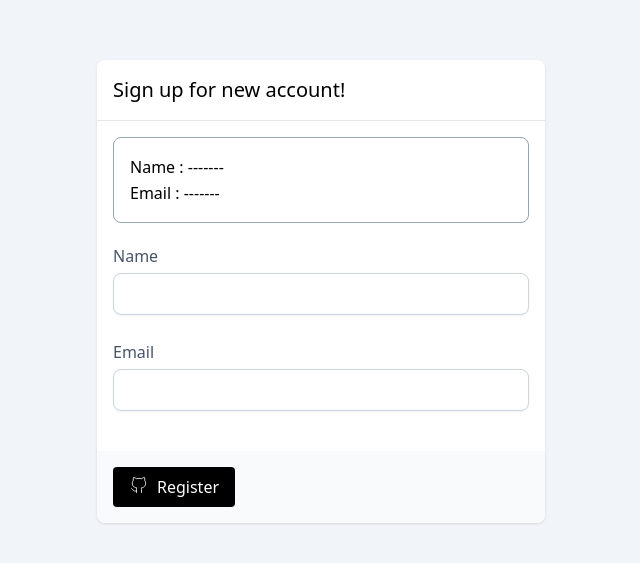
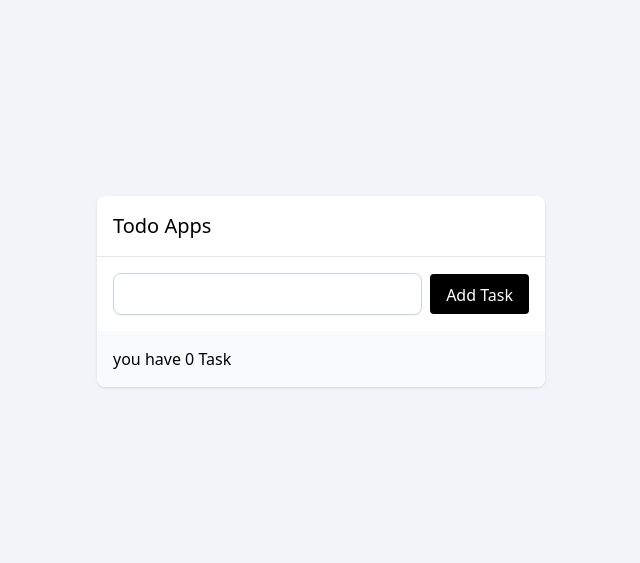
Before and after one commit to ilhamnopi/test-react-js, a React (Vite) app: page / in a window 1280 px wide. Shown: the part 109-672 px from the top of the page, without its empty margins (319-959 px from the left). Built offline with nearby package versions, Linux system fonts and the light colour scheme.

Commit message:
test-reactjs-09

```diff
--- a/src/App.jsx
+++ b/src/App.jsx
@@ -1,56 +1,7 @@
-import { IconBrandGithub } from "@tabler/icons";
-import Label from "./components/Label";
-import Input from "./components/input";
-import Button from "./components/Button";
-import Card from "./components/Card";
 import PlaceContentCenter from "./components/PlaceContentCenter";
-import { useState } from "react";
-
+import Todo from "./components/Todo";
 function App() {
-  const [form, setForm] = useState({
-    name: "",
-    email: "",
-  });
-  const onChange = (event) => {
-    setForm({ ...form, [event.target.name]: event.target.value });
-  };
-
-  const submit = (event) => {
-    event.preventDefault();
-    console.log(form);
-  };
-  return (
-    <PlaceContentCenter>
-      <form action="" onSubmit={submit}>
-        <Card>
-          <Card.Title>Sign up for new account!</Card.Title>
-          <Card.Body>
-            <div className="mb-5 border border-slate-400 rounded-lg  p-4">
-              <p>Name : {form.name || "-------"}</p>
-              <p>Email : {form.email || "-------"}</p>
-            </div>
-            <div className="mb-6">
-              <Label htmlFor="name" value={"Name"}>
-                Name
-              </Label>
-              <Input id={"name"} name={"name"} value={form.name} onChange={onChange} />
-            </div>
-            <div className="mb-6">
-              <Label htmlFor="email" value={"Email"}>
-                Email
-              </Label>
-              <Input type="email" id={"email"} name={"email"} value={form.email} onChange={onChange} />
-            </div>
-          </Card.Body>
-          <Card.Footer>
-            <Button>
-              <IconBrandGithub></IconBrandGithub> Register
-            </Button>
-          </Card.Footer>
-        </Card>
-      </form>
-    </PlaceContentCenter>
-  );
+  return <Todo></Todo>;
 }
 
 export default App;
--- a/src/components/Button.jsx
+++ b/src/components/Button.jsx
@@ -2,7 +2,7 @@
 export default function Button(props) {
   const { className = "bg-black hover:bg-slate-900", text, children, type = "submit" } = props;
   return (
-    <button {...props} type={type} className={clsx(className, "[&>svg]:w-5 [&>svg]:h-5 [&>svg]:stroke-1 text-white px-4 py-2 rounded flex flex-items-center gap-x-2")}>
+    <button {...props} type={type} className={clsx(className, "[&>svg]:w-5 [&>svg]:h-5 [&>svg]:stroke-1 text-white px-4 py-2 rounded h-10 whitespace-nowrap inline-flex justify-center flex-items-center gap-x-2")}>
       {text || children}
     </button>
   );
--- /dev/null
+++ b/src/components/Todo.jsx
@@ -0,0 +1,80 @@
+import Card from "./Card";
+import PlaceContentCenter from "./PlaceContentCenter";
+import Input from "./input";
+import Button from "./Button";
+import { useState } from "react";
+import { IconFileX } from "@tabler/icons";
+
+export default function Todo() {
+  const [newTask, setNewTask] = useState("");
+  const [tasks, setTask] = useState([]);
+
+  function handleAddTask(e) {
+    e.preventDefault();
+
+    setTask((prevTask) => [
+      ...prevTask,
+      {
+        id: Math.floor(Math.random() * Date.now()),
+        name: newTask,
+        completed: false,
+      },
+    ]);
+    setNewTask("");
+  }
+  function handleCompleteTask(id) {
+    const updateTask = tasks.map((task) => {
+      console.log(id);
+      if (id === task.id) {
+        return {
+          ...task,
+          completed: !task.completed,
+        };
+      }
+      return task;
+    });
+    setTask(updateTask);
+  }
+  function handleRemoveTask(id) {
+    const removeTask = tasks.filter((task) => task.id !== id);
+    setTask(removeTask);
+    console.log(id);
+  }
+
+  return (
+    <PlaceContentCenter>
+      <Card>
+        <Card.Title>Todo Apps</Card.Title>
+        <Card.Body>
+          <form action="">
+            <div className="flex items-center gap-x-2">
+              <Input value={newTask} onChange={(e) => setNewTask(e.target.value)} />
+              <Button text={"Add Task"} onClick={handleAddTask} />
+            </div>
+          </form>
+          {tasks.length > 0 ? (
+            <ol className="space-y-2 mt-4">
+              {tasks.map((task) => (
+                <li key={task.id} className={"flex items-center justify-between"}>
+                  <span>
+                    {task.name} {task.completed ? "✔" : "❌"}
+                  </span>
+                  <div className="flex items-center gap-x-2">
+                    <button className={"px-2 py-1 border text-xs"} onClick={() => handleCompleteTask(task.id)}>
+                      Mark as {task.completed ? "completed" : "Incompleted"}
+                    </button>
+                    <button className={"px-2 py-1 border text-xs"} onClick={() => handleRemoveTask(task.id)}>
+                      Remove
+                    </button>
+                  </div>
+                </li>
+              ))}
+            </ol>
+          ) : null}
+        </Card.Body>
+
+        <Card.Footer>you have {tasks.length} Task</Card.Footer>
+      </Card>
+    </PlaceContentCenter>
+  );
+}
```
Also changed, not shown: 1 other file (tests, documents, lock files or other folders).
